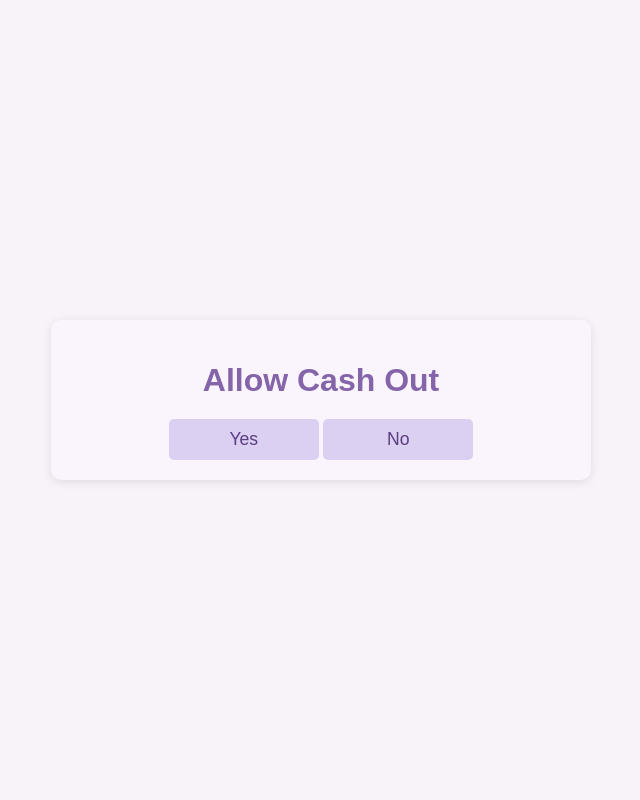
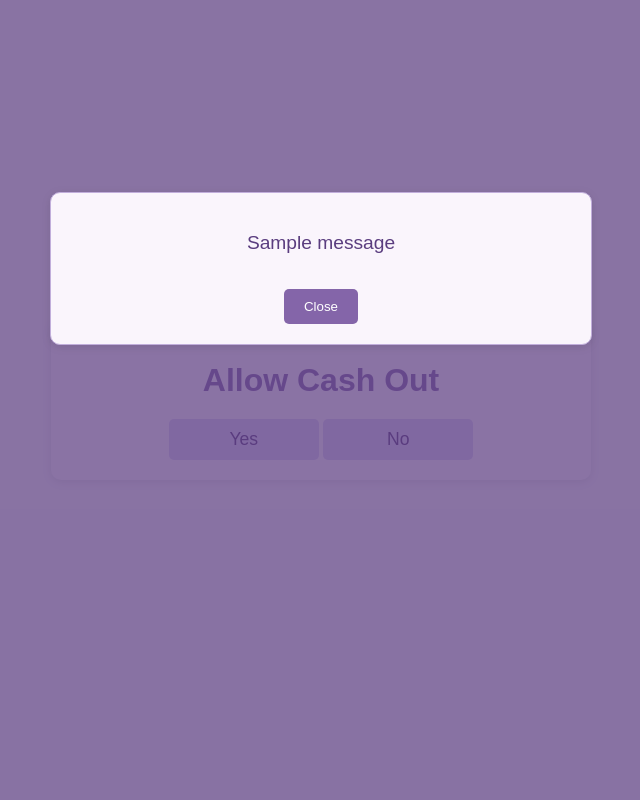
Before and after one commit to richmondkorsah/ussd-app-flask, a Flask app: page /cashout in a window 1280 px wide. Shown: the whole page, without its empty margins (319-959 px from the left). Run offline with Flask 3, Linux system fonts and the light colour scheme; one stand-in notice (Sample message) is shown.

Commit message:
Finished the Cashout feature

```diff
--- a/app.py
+++ b/app.py
@@ -1,14 +1,16 @@
 from flask import Flask, render_template, request, redirect, url_for, flash
-from datetime import datetime
+from datetime import datetime, timedelta
 import time
 
 app = Flask(__name__)
+app.secret_key = 'your_unique_secret_key'
 
 # Initial variables
 amount = 500.00
 pin = 1234
 wrong_pin_count = 0
 cash_out = False
+cash_out_end_time = 5
 
 @app.route('/')
 def menu():
@@ -110,6 +112,30 @@ def financial_services():
 
 @app.route('/cashout', methods=['GET', 'POST'])
 def cashout():
+    global cash_out
+
+    if request.method == 'POST':
+        choice = request.form.get('choice')  # Use 'choice' to match the form data
+
+        if choice == 'yes':
+            cash_out = True
+            cash_out_end_time = datetime.now() + timedelta(minutes=3)  # Set end time to 3 minutes from now
+            flash("Cash Out has been enabled for 3 minutes.")
+            cash_out = False  # Disable cash out after 3 minutes
+
+        elif choice == 'no':
+            cash_out = False
+            cash_out_end_time = None
+            flash("Cash Out not allowed.")
+            return redirect(url_for('menu'))
+
+        return redirect(url_for('menu'))
+
+    if cash_out and datetime.now() > cash_out_end_time:
+        cash_out = False
+        cash_out_end_time = None
+        flash("Cash Out has expired.")
+
     return render_template('cashout.html')
 
 
--- a/static/script/script.js
+++ b/static/script/script.js
@@ -3,11 +3,23 @@ let isHidden = true;
 function toggleBalance() {
     const balanceSpan = document.getElementById('balance');
     if (isHidden) {
-        // Show the actual balance
         balanceSpan.textContent = '500.00 GHS';
     } else {
-        // Hide the balance
         balanceSpan.textContent = '**********';
     }
     isHidden = !isHidden;
 }
+
+function showFlashMessage(message) {
+    const modal = document.getElementById("flashModal");
+    const modalMessage = document.getElementById("modalMessage");
+    modalMessage.innerText = message;
+    modal.style.display = "block";
+}
+
+// Function to close the modal and redirect to the home page
+function closeModal(homeUrl) {
+    const modal = document.getElementById("flashModal");
+    modal.style.display = "none";
+    window.location.href = homeUrl;
+}
--- /dev/null
+++ b/static/style/modal.css
@@ -0,0 +1,48 @@
+/* Modal overlay */
+.modal {
+    display: none; /* Hidden by default */
+    position: fixed;
+    z-index: 1;
+    left: 0;
+    top: 0;
+    width: 100%;
+    height: 100%;
+    overflow: auto;
+    background-color: rgba(90, 61, 127, 0.7); /* Dark overlay with matching theme */
+}
+
+/* Modal content */
+.modal-content {
+    background-color: #faf5fc; /* Same light background as container */
+    margin: 15% auto;
+    padding: 20px;
+    border: 1px solid #c1aedb; /* Soft purple border */
+    border-radius: 10px;
+    width: 80%;
+    max-width: 500px;
+    text-align: center;
+    box-shadow: 0 2px 10px rgba(0, 0, 0, 0.1);
+}
+
+/* Modal text */
+.modal-content p {
+    font-size: 1.2rem;
+    color: #5a3d7f; /* Dark purple text */
+    margin-bottom: 20px;
+}
+
+/* Close button */
+.close-btn {
+    background-color: #8465a9; /* Button background matches the header color */
+    color: white;
+    border: none;
+    padding: 10px 20px;
+    border-radius: 5px;
+    cursor: pointer;
+    margin-top: 15px;
+    transition: background-color 0.3s;
+}
+
+.close-btn:hover {
+    background-color: #72529d; /* Darker purple on hover */
+}
--- a/templates/base.html
+++ b/templates/base.html
@@ -4,10 +4,28 @@
     <meta charset="UTF-8">
     <meta name="viewport" content="width=device-width, initial-scale=1.0">
     <link rel="stylesheet" href="{{ url_for('static', filename='style/style.css') }}">
+    <link rel="stylesheet" href="{{ url_for('static', filename='style/modal.css') }}">
     <script src="{{ url_for('static', filename='script/script.js') }}"></script>
     {% block head %} {% endblock %}
 </head>
 <body>
+    <div id="flashModal" class="modal">
+        <div class="modal-content">
+            <p id="modalMessage"></p>
+            <button class="close-btn" onclick="closeModal('{{ url_for('menu') }}')">Close</button>
+        </div>
+    </div>
+
+    {% with messages = get_flashed_messages() %}
+      {% if messages %}
+        <script>
+            {% for message in messages %}
+                showFlashMessage({{ message|tojson }});
+            {% endfor %}
+        </script>
+      {% endif %}
+    {% endwith %}
+
     {% block body %} {% endblock %}
 </body>
 </html>
--- a/templates/cashout.html
+++ b/templates/cashout.html
@@ -1,7 +1,7 @@
 {% extends "base.html" %}
 
 {% block head %}
-<title>Pay Bills</title>
+<title>Cash Out</title>
 {% endblock head %}
 
 
@@ -9,8 +9,10 @@
 <div class="container">
     <h1>Allow Cash Out</h1>
     <div class="cashout-service">
-        <button class="cashout-btn">Yes</button>
-        <button class="cashout-btn">No</button>
+        <form action="{{ url_for('cashout') }}" method="POST">
+            <button type="submit" name="choice" value="yes" class="cashout-btn">Yes</button>
+            <button type="submit" name="choice" value="no" class="cashout-btn">No</button>
+        </form>
     </div>
 </div>
 {% endblock body %}
```
Also changed, not shown: templates/my-wallet.html (deleted, +0 -10 lines).
